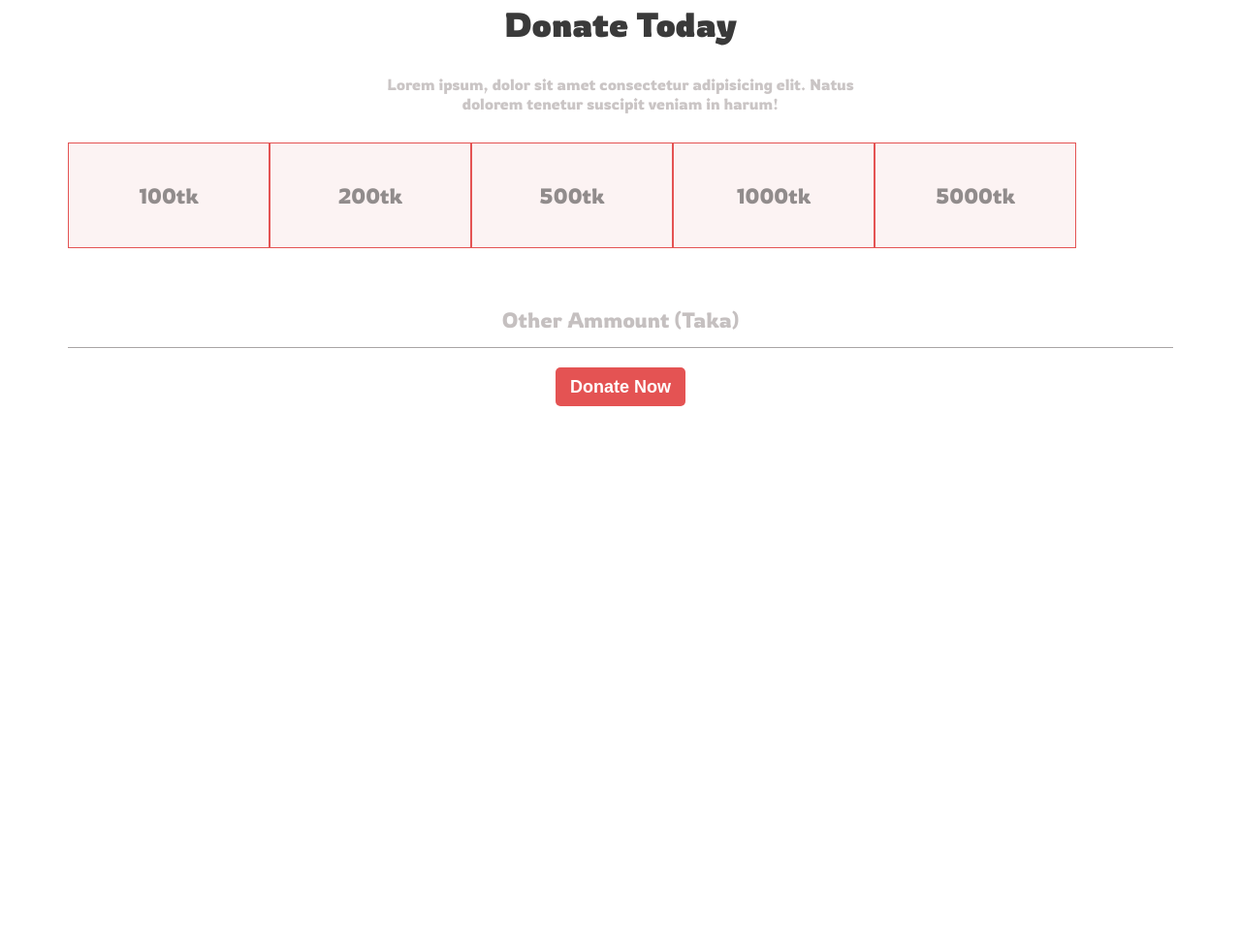
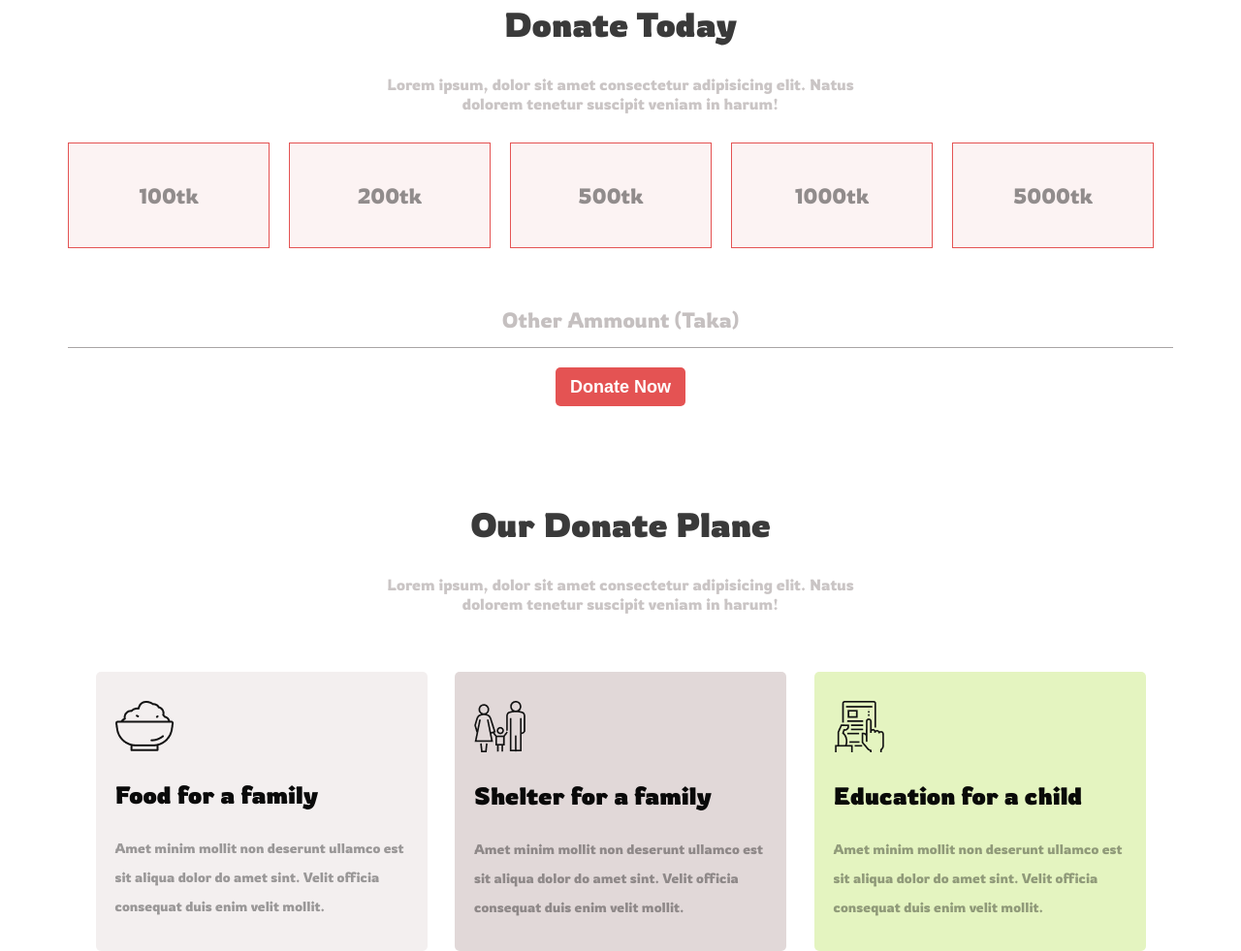
Before and after one commit to mehedi-00/donate-today, a plain HTML site: page index.html in a window 1280 px wide. Shown: the part 737-1718 px from the top of the page at 97% size. Before the commit the page ends 1156 px from the top, so only its background shows below. Drawn offline with Linux system fonts and the light colour scheme.

Commit message:
donate-plane added

```diff
--- a/css/style.css
+++ b/css/style.css
@@ -16,6 +16,9 @@ a {
 }
 .justify-center {
   justify-content: center;
+}
+.justify-evently{
+    justify-content: space-evenly;
 }
 .alignitems-center {
   align-items: center;
@@ -97,7 +100,7 @@ section{
     padding:40px 0;
     background-color: rgba(223, 136, 136, 0.1);
 }
-.donate-today .row:last-child{
+.donate-today .gap{
     gap: 20px;
 }
 .donate-ammount p{
@@ -119,3 +122,35 @@ section{
     font-weight: 700;
 
 }
+/* donate plane styles */
+
+.plane-list{
+    width: 30%;
+    margin-top: 30px;
+    padding: 30px 20px;
+    border-radius: 5px;
+    -webkit-border-radius: 5px;
+    -moz-border-radius: 5px;
+    -ms-border-radius: 5px;
+    -o-border-radius: 5px;
+}
+.plane-bg-1{
+    background-color:rgba(196, 177, 177, 0.2);
+}
+.plane-bg-2{
+    background-color:rgba(196, 177, 177, 0.5);
+}
+.plane-bg-3{
+    background-color:rgba(202, 233, 129, 0.5);
+}
+.plane-list h3{
+    font-size: 25px;
+    font-weight: 700;
+    margin: 25px 0;
+    color: #000000f5;
+}
+.plane-list p{
+    font-size: 14px;
+    line-height: 30px;
+    color: #0000005e;
+}
--- a/index.html
+++ b/index.html
@@ -41,7 +41,7 @@
               </p>
             </div>
           </div>
-          <div class="row center">
+          <div class="row center gap">
             <div class="donate-ammount">
                 <p>100tk</p>
             </div>
@@ -64,6 +64,37 @@
           <center><button class="btn-primary">Donate Now</button></center>
         </div>
       </section>
+      <!-- donate plane  -->
+      <section class="donate-plane">
+        <div class="container">
+            <div class="row justify-center">
+                <div class="section-content center">
+                    <h3 class="section-header">Our Donate Plane</h3>
+                    <p class="section-description">
+                      Lorem ipsum, dolor sit amet consectetur adipisicing elit. Natus
+                      dolorem tenetur suscipit veniam in harum!
+                    </p>
+                  </div>
+            </div>
+            <div class="row justify-evently">
+                <div class="plane-list plane-bg-1">
+                    <img src="./icons/food.png" alt="">
+                    <h3>Food for a family</h3>
+                    <p>Amet minim mollit non deserunt ullamco est sit aliqua dolor do amet sint. Velit officia consequat duis enim velit mollit.</p>
+                </div>
+                <div class="plane-list plane-bg-2">
+                    <img src="./icons/shelter.png" alt="">
+                    <h3>Shelter for a family</h3>
+                    <p>Amet minim mollit non deserunt ullamco est sit aliqua dolor do amet sint. Velit officia consequat duis enim velit mollit.</p>
+                </div>
+                <div class="plane-list plane-bg-3">
+                    <img src="./icons/Frame-1.png" alt="">
+                    <h3>Education for a child</h3>
+                    <p>Amet minim mollit non deserunt ullamco est sit aliqua dolor do amet sint. Velit officia consequat duis enim velit mollit.</p>
+                </div>
+            </div>
+        </div>
+      </section>
     </main>
   </body>
 </html>
```
